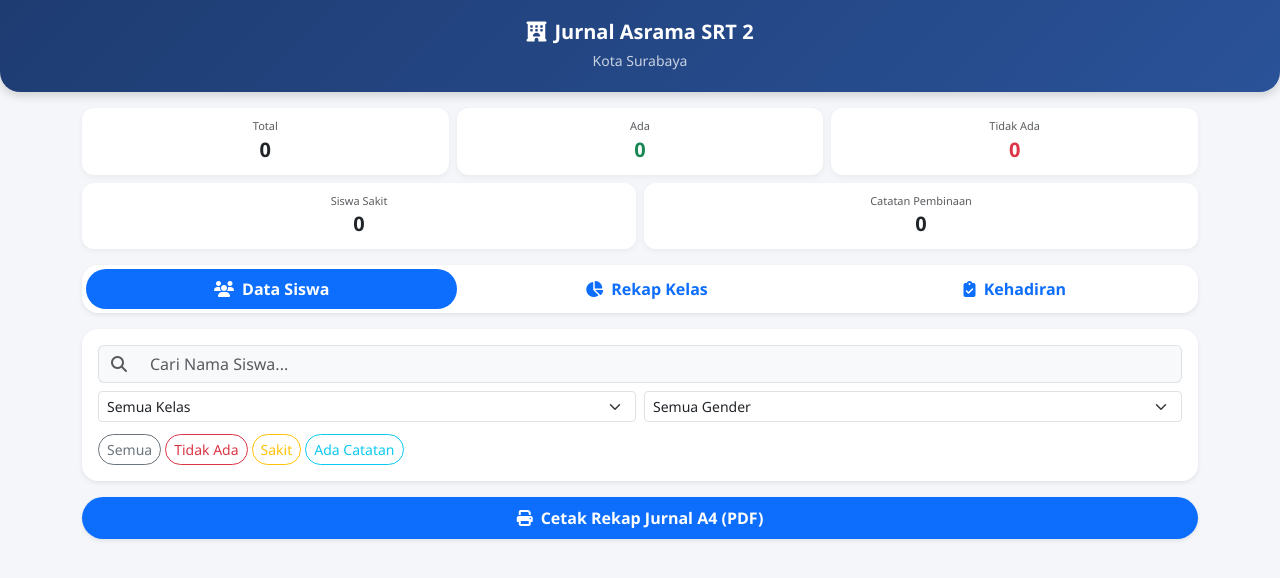
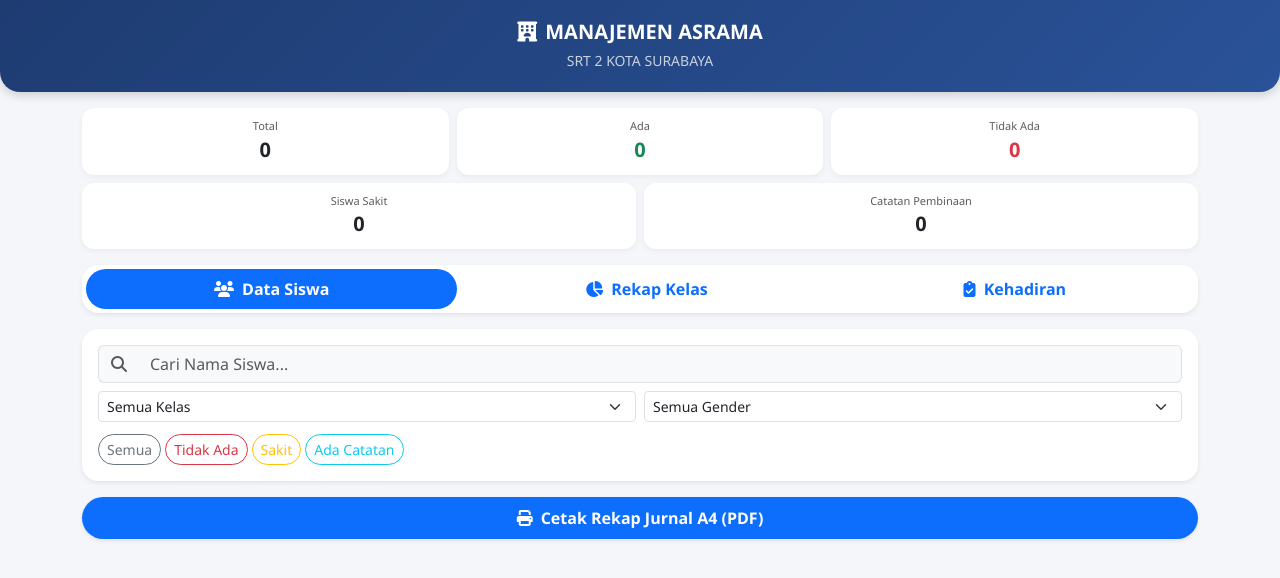
Before and after one commit to ekanugh-glitch/jurnal-asrama-srt2, a plain HTML site: page index.html in a window 1280 px wide. Drawn offline with nearby package versions, Linux system fonts and the light colour scheme; no server answers.

Commit message:
Update index.html

```diff
--- a/index.html
+++ b/index.html
@@ -85,8 +85,8 @@
 
   <!-- HEADER -->
   <div class="header-banner no-print text-center mb-3">
-    <h5 class="fw-bold mb-1"><i class="fa-solid fa-hotel me-2"></i>Jurnal Asrama SRT 2</h5>
-    <small class="opacity-75">Kota Surabaya</small>
+    <h5 class="fw-bold mb-1"><i class="fa-solid fa-hotel me-2"></i>MANAJEMEN ASRAMA</h5>
+    <small class="opacity-75">SRT 2 KOTA SURABAYA</small>
   </div>
 
   <div class="container no-print">
@@ -387,7 +387,7 @@
   <!-- Bootstrap JS -->
   <script src="https://cdn.jsdelivr.net/npm/bootstrap@5.3.0/dist/js/bootstrap.bundle.min.js"></script>
   <script>
-    const WEB_APP_URL = 'https://script.google.com/macros/s/AKfycbxDIGI6jelyjEAYboWBDx1ovR1iAqoHCxGJUetvtrpfyS9BzUUg_1pkTYhnz7DkptPL/exec';
+    const WEB_APP_URL = 'https://script.google.com/macros/s/AKfycbzjKyxBquOKAg84kr0-gP5JHOO14bK8OnguOmrbizcKTaKFWnrjOKaX-0xz6vFPcpwC/exec';
 
     let rawStudents = [];
     let currentQuickFilter = 'all';
```
